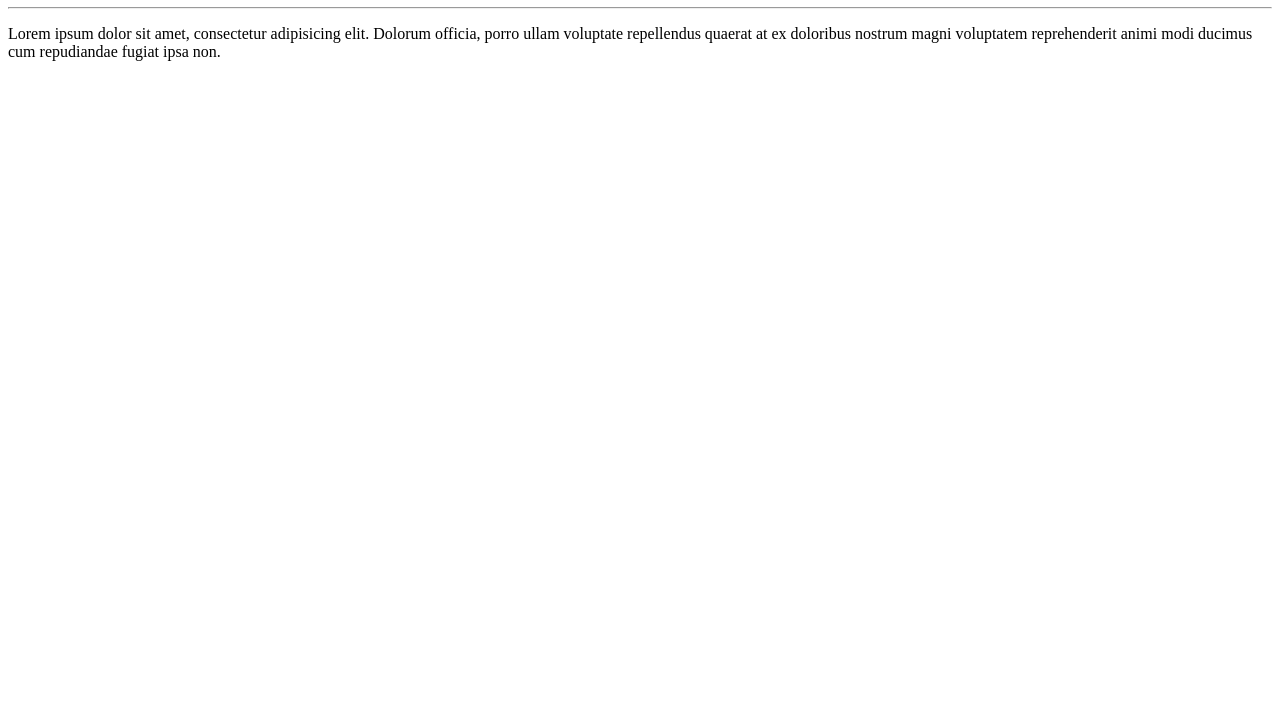
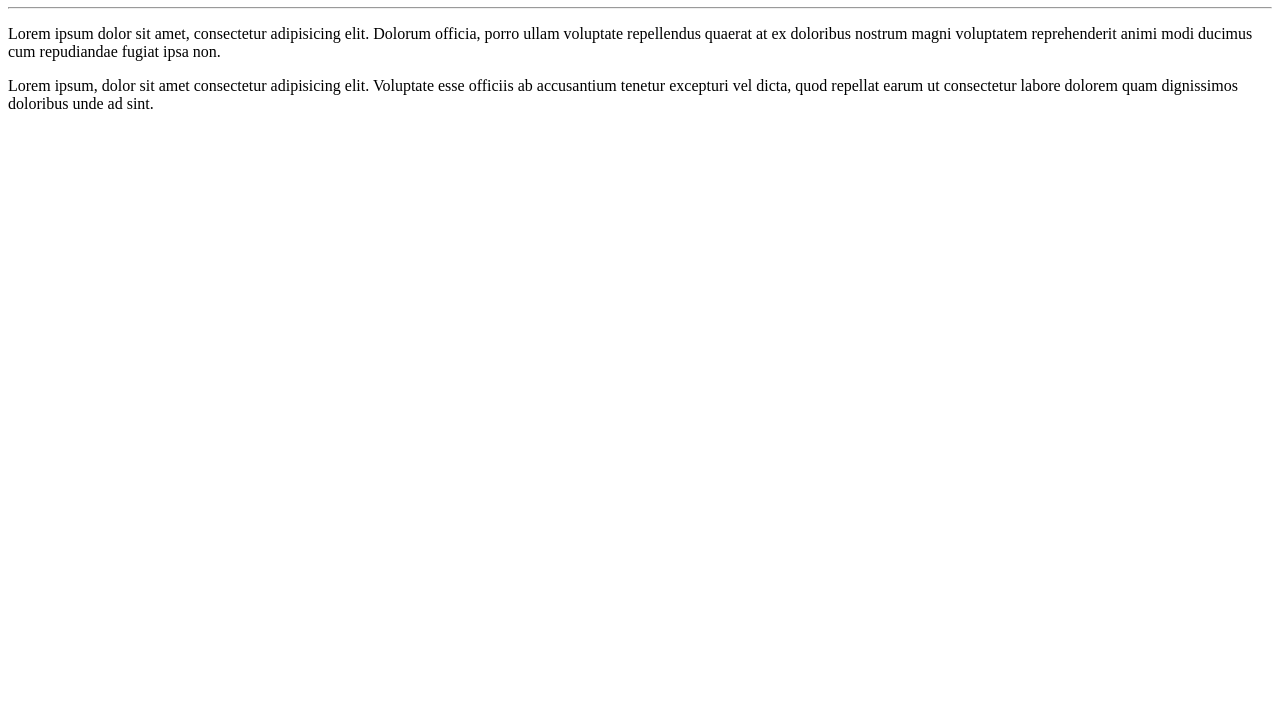
Before and after one commit to engjuanfrazao/Ola-mundo, a plain HTML site: page site-exemplo/index.html in a window 1280 px wide. Shown: the part 73-800 px from the top of the page. Drawn offline with Linux system fonts and the light colour scheme.

Commit message:
adicionei um parágrafo

```diff
--- a/site-exemplo/index.html
+++ b/site-exemplo/index.html
@@ -10,5 +10,6 @@
     <h1>Olá, Mundo!</h1>
     <hr>
     <p>Lorem ipsum dolor sit amet, consectetur adipisicing elit. Dolorum officia, porro ullam voluptate repellendus quaerat at ex doloribus nostrum magni voluptatem reprehenderit animi modi ducimus cum repudiandae fugiat ipsa non.</p>
+    <p>Lorem ipsum, dolor sit amet consectetur adipisicing elit. Voluptate esse officiis ab accusantium tenetur excepturi vel dicta, quod repellat earum ut consectetur labore dolorem quam dignissimos doloribus unde ad sint.</p>
 </body>
 </html>
```
